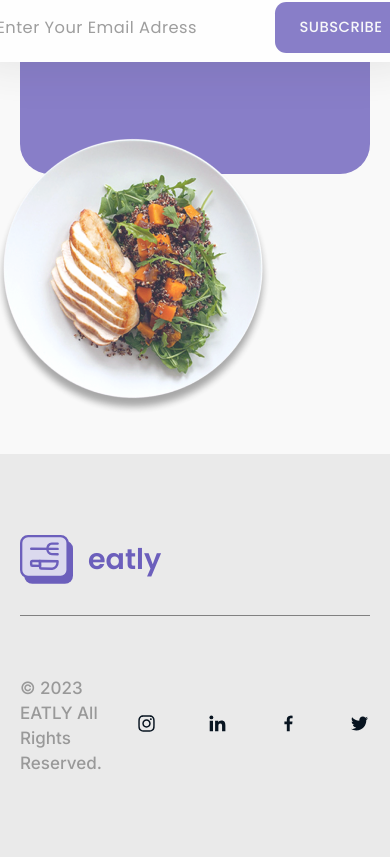
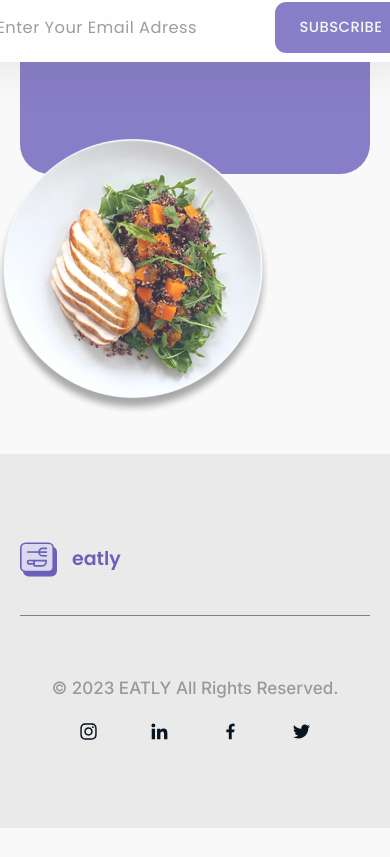
Before and after one commit to REACT-DEVELOPER-ELBEK/final-exam, a Next.js app: page / in a window 390 px wide. Shown: the part 7685-8542 px from the top of the page. After the commit the page ends 8513 px from the top, so only its background shows below. Built offline with nearby package versions, Linux system fonts and the light colour scheme.

Commit message:
changed some stles

```diff
--- a/src/app/layout/footer/Footer.scss
+++ b/src/app/layout/footer/Footer.scss
@@ -5,8 +5,12 @@ footer {
   .container {
     .footer__wrapper {
       .footer__top {
+        display: flex;
+        justify-content: space-between;
+        align-items: center;
         border-bottom: 1px solid #818181;
         padding-bottom: 31px;
+        .footer__top__items {
           display: flex;
           gap: 15px;
           align-items: center;
@@ -17,6 +21,16 @@ footer {
             font-style: normal;
             font-weight: 600;
             line-height: 130%;
+          }
+        }
+        .footer__top__medias {
+          gap: 50px;
+          align-items: center;
+          display: none;
+          a {
+            font-size: 21px;
+            color: #081420;
+          }
         }
       }
       .footer__bottom {
@@ -31,11 +45,11 @@ footer {
           font-weight: 500;
           line-height: 25px;
         }
-        .footer__bottom__medias{
+        .footer__bottom__medias {
           display: flex;
           gap: 50px;
           align-items: center;
-            a{
+          a {
             font-size: 21px;
             color: #081420;
           }
@@ -44,3 +58,56 @@ footer {
     }
   }
 }
+
+@media (max-width: 450px) {
+  footer {
+    .container {
+      .footer__wrapper {
+        .footer__top {
+          .footer__top__medias {
+            display: flex;
+            a{
+              font-size: 18px;
+            }
+          }
+          .footer__top__items{
+            img{
+              max-width: 37px;
+            }
+            p{
+              font-size: 19px;
+            }
+          }
+        }
+        .footer__bottom {
+          justify-content: center;
+          .footer__bottom__medias {
+            display: none;
+          }
+        }
+      }
+    }
+  }
+}
+
+@media (max-width: 450px) {
+  footer {
+    .container {
+      .footer__wrapper {
+        .footer__top {
+          .footer__top__medias{
+            display: none;
+          }
+        }
+        .footer__bottom {
+          align-items: center;
+          gap: 20px;
+          flex-direction: column;
+          .footer__bottom__medias {
+            display: flex;
+          }
+        }
+      }
+    }
+  }
+}
--- a/src/app/layout/footer/Footer.tsx
+++ b/src/app/layout/footer/Footer.tsx
@@ -17,8 +17,24 @@ const Footer = () => {
         <div className="container">
           <div className="footer__wrapper">
             <div className="footer__top">
+              <Link href='/' className="footer__top__items">
               <Image src={footerLogo} alt="" />
               <p>eatly</p>
+              </Link>
+              <div className="footer__top__medias">
+                <Link href="instagram.com">
+                  <AiOutlineInstagram />
+                </Link>
+                <Link href="linkedin.com">
+                  <BiLogoLinkedin />
+                </Link>
+                <Link href="facebook.com">
+                  <BiLogoFacebook />
+                </Link>
+                <Link href="/productView">
+                  <AiOutlineTwitter />
+                </Link>
+              </div>
             </div>
             <div className="footer__bottom">
               <h2>© 2023 EATLY All Rights Reserved.</h2>
--- a/src/app/layout/header/Nav.tsx
+++ b/src/app/layout/header/Nav.tsx
@@ -24,7 +24,7 @@ const Nav = () => {
               </Link>
               <div className="nav__links">
                 <Link href="/">Home</Link>
-                <Link href="dishes">Dishes</Link>
+                <Link href="/dishes">Dishes</Link>
               </div>
             </div>
             <div className="nav__actions">
@@ -32,10 +32,10 @@ const Nav = () => {
                 <p>0</p>
                 <AiOutlineShoppingCart />
               </Link>
-              <Link href="login">
+              <Link href="/login">
                 <button>Login</button>
               </Link>
-              <Link href="sign-up" className="ewty">
+              <Link href="/sign-up" className="ewty">
                 <button className="signUp" style={{ color: "#F9F9F9" }}>
                   Sign Up
                 </button>
--- a/src/app/product-view/[id]/page.tsx
+++ b/src/app/product-view/[id]/page.tsx
@@ -14,6 +14,7 @@ const productView: React.FC<paramState> = ({ params: { id } }) => {
       .catch((error) => console.log(error));
   }, [id]);
   const data = [product];
+
 
   return (
     <div className="product">
```
Lines whose indentation alone changed are shown as unchanged.
